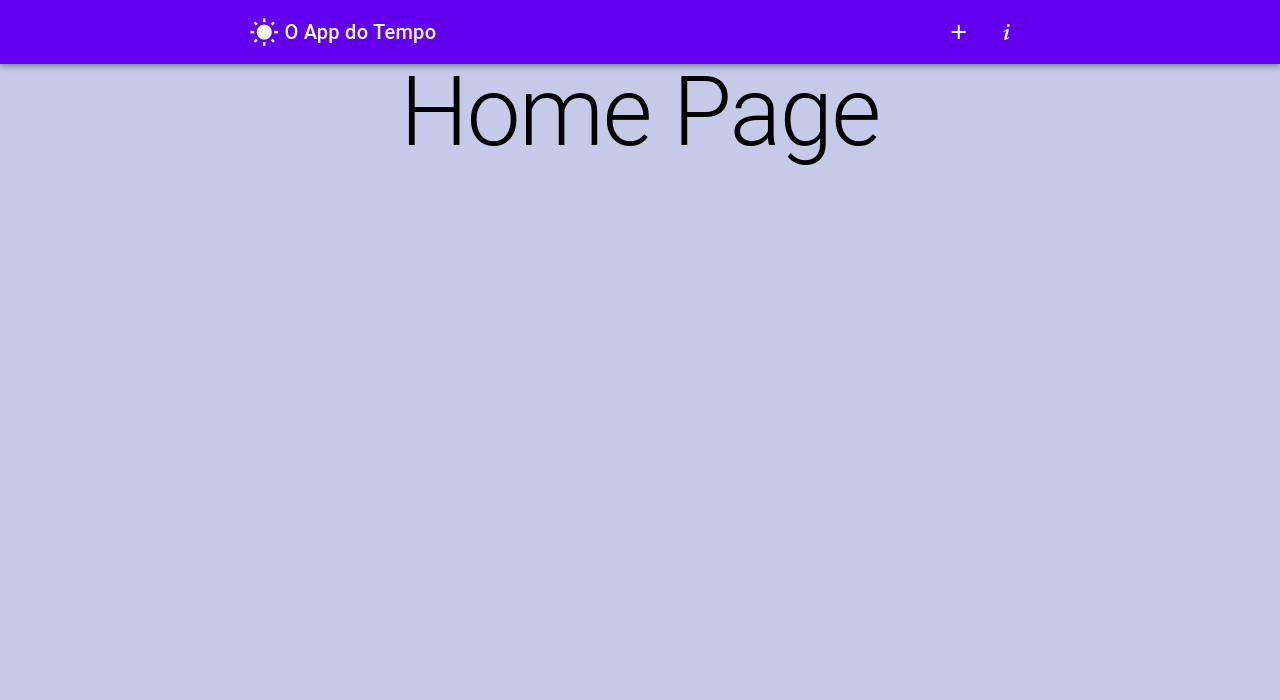
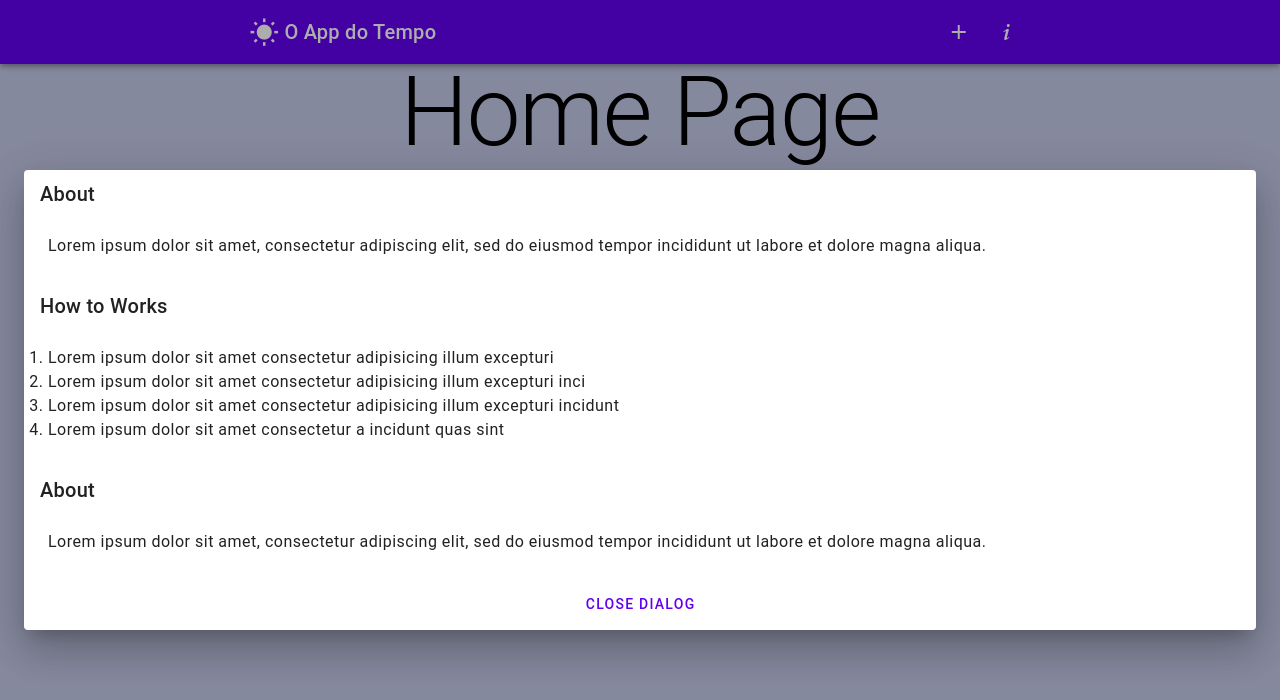
Before and after one commit to betogroo/vite-weather, a Vue app: page / in a window 1280 px wide. Both pictures are taken after a click on the button 958 px from the left and 32 px from the top of the page. Shown: the top 700 px of the page. Built offline with nearby package versions, Linux system fonts and the light colour scheme.

Commit message:
feat: add About Dialog

```diff
--- a/src/App.vue
+++ b/src/App.vue
@@ -1,8 +1,17 @@
-<script setup lang="ts"></script>
+<script setup lang="ts">
+import { ref } from 'vue'
+import AboutDialog from './components/AboutDialog.vue'
+
+const dialogActive = ref(false)
+const toggleDialog = () => {
+  dialogActive.value = !dialogActive.value
+}
+</script>
 
 <template>
   <v-app class="bg-indigo-lighten-4">
-    <AppBar />
+    <AppBar @toggle-dialog="toggleDialog" />
+    <AboutDialog :dialogActive="dialogActive" />
     <v-main>
       <RouterView />
     </v-main>
--- /dev/null
+++ b/src/components/AboutDialog.vue
@@ -0,0 +1,56 @@
+<script setup lang="ts">
+import { ref, watch } from 'vue'
+interface Props {
+  dialogActive: boolean
+}
+const props = withDefaults(defineProps<Props>(), {
+  dialogActive: false
+})
+const dialogActive = ref(false)
+watch(
+  () => props.dialogActive,
+  () => {
+    dialogActive.value = !dialogActive.value
+  }
+)
+</script>
+
+<template>
+  <v-dialog v-model="dialogActive">
+    <v-card>
+      <v-card-title>About</v-card-title>
+      <v-card-text>
+        Lorem ipsum dolor sit amet, consectetur adipiscing elit, sed do eiusmod
+        tempor incididunt ut labore et dolore magna aliqua.
+      </v-card-text>
+
+      <v-card-title>How to Works</v-card-title>
+      <v-card-text>
+        <ol>
+          <li>
+            Lorem ipsum dolor sit amet consectetur adipisicing illum excepturi
+          </li>
+          <li>
+            Lorem ipsum dolor sit amet consectetur adipisicing illum excepturi
+            inci
+          </li>
+          <li>
+            Lorem ipsum dolor sit amet consectetur adipisicing illum excepturi
+            incidunt
+          </li>
+          <li>Lorem ipsum dolor sit amet consectetur a incidunt quas sint</li>
+        </ol>
+      </v-card-text>
+      <v-card-title>About</v-card-title>
+      <v-card-text>
+        Lorem ipsum dolor sit amet, consectetur adipiscing elit, sed do eiusmod
+        tempor incididunt ut labore et dolore magna aliqua.
+      </v-card-text>
+      <v-card-actions>
+        <v-btn color="primary" block @click="dialogActive = false"
+          >Close Dialog</v-btn
+        >
+      </v-card-actions>
+    </v-card>
+  </v-dialog>
+</template>
--- a/src/components/app/AppBar.vue
+++ b/src/components/app/AppBar.vue
@@ -1,4 +1,6 @@
-<script setup lang="ts"></script>
+<script setup lang="ts">
+defineEmits(['toggle-dialog'])
+</script>
 <template>
   <v-app-bar color="primary">
     <v-spacer></v-spacer>
@@ -13,7 +15,7 @@
     </h1>
     <v-spacer></v-spacer>
     <v-spacer></v-spacer>
-    <v-btn icon>
+    <v-btn icon @click="$emit('toggle-dialog')">
       <v-icon>mdi-plus</v-icon>
     </v-btn>
     <v-btn icon>
```
